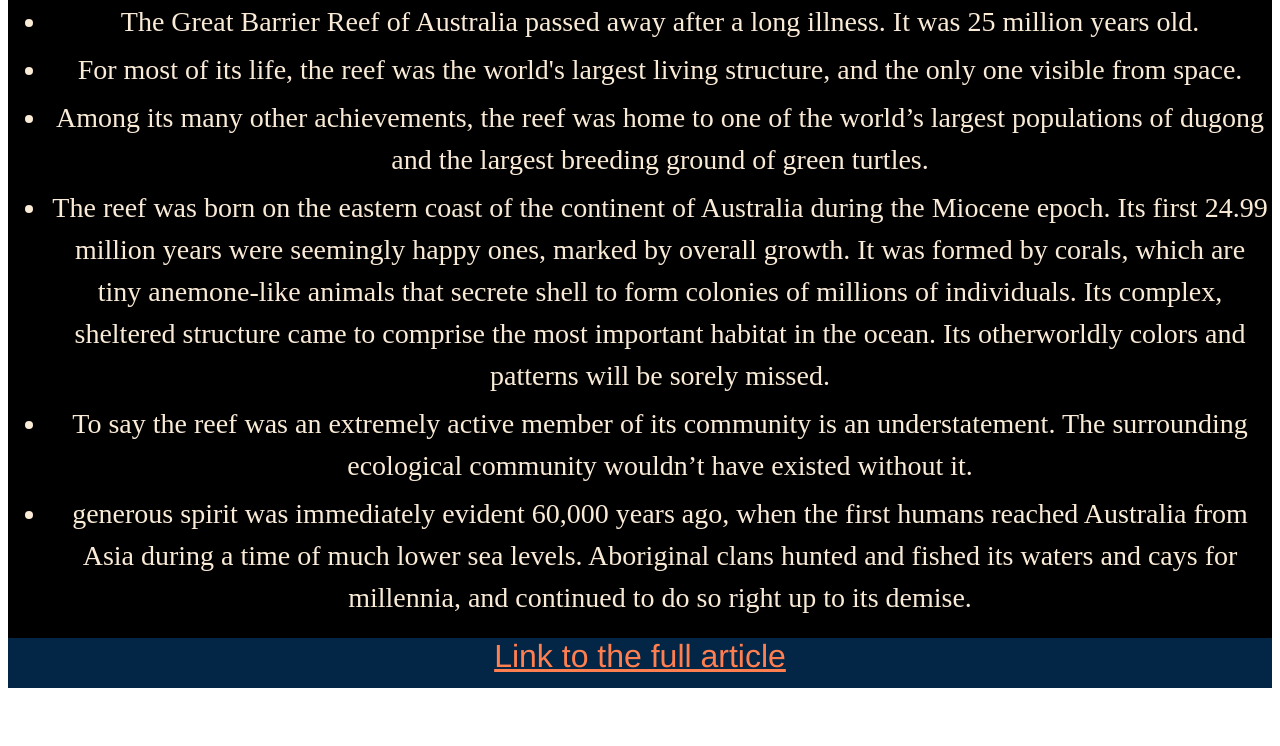
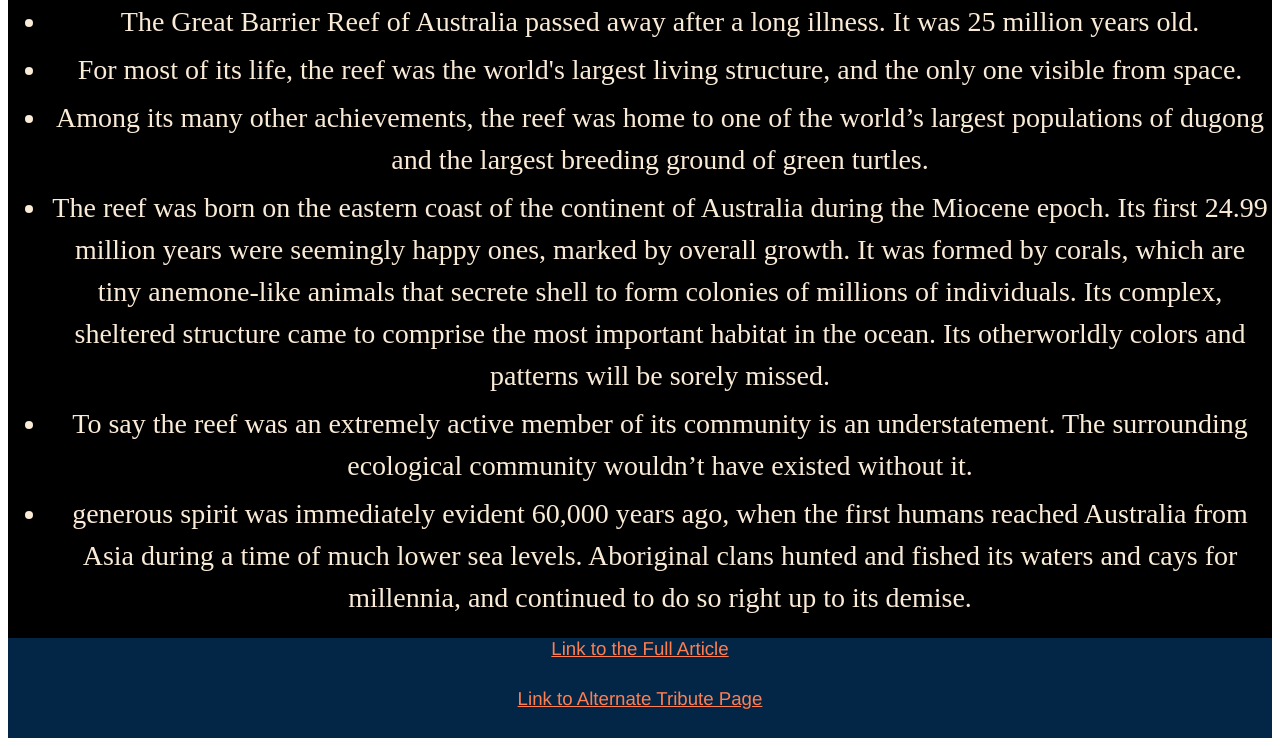
Before and after one commit to JaimeMitchell/Tribute_Page, a plain HTML site: page index.html in a window 1280 px wide. Shown: the part 1531-2277 px from the top of the page. Before the commit the page ends 2227 px from the top, so only its background shows below. Drawn offline with Linux system fonts and the light colour scheme.

Commit message:
added links to navigate between both pages

```diff
--- a/css/styleGrid.css
+++ b/css/styleGrid.css
@@ -78,7 +78,7 @@ aside {
 footer {
     box-sizing: border-box;
     height: 50px;
-    font-size: 24pt;
+    font-size: 14pt;
     color: aquamarine;
     background-color: rgb(4, 38, 70);
     grid-column: span 2;
--- a/index.html
+++ b/index.html
@@ -57,7 +57,8 @@
 
     <footer><a target="_blank"
             href="https://www.outsideonline.com/outdoor-adventure/environment/obituary-great-barrier-reef-25-million-bc-2016/">Link
-            to the full article</a></footer>
+            to the Full Article</a></footer><footer><a target="_blank"
+                href="./gridTribute2.html">Link to Alternate Tribute Page</a></footer>
     </main>
 
 </body>
```
Also changed, not shown: gridTribute2.html (+1 -1 lines).
